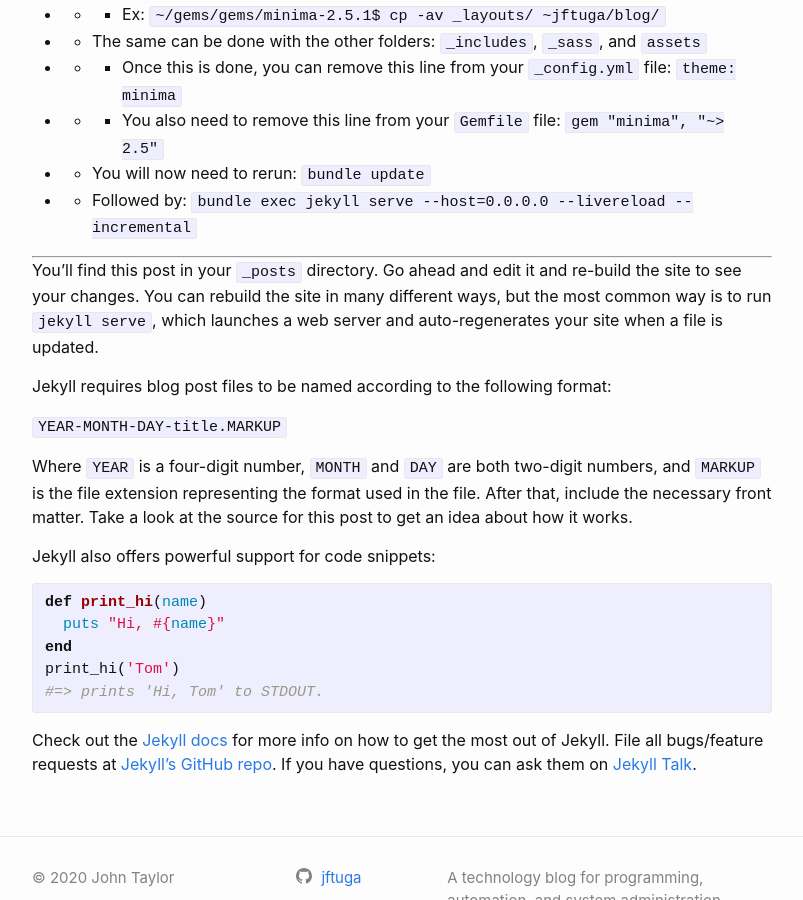
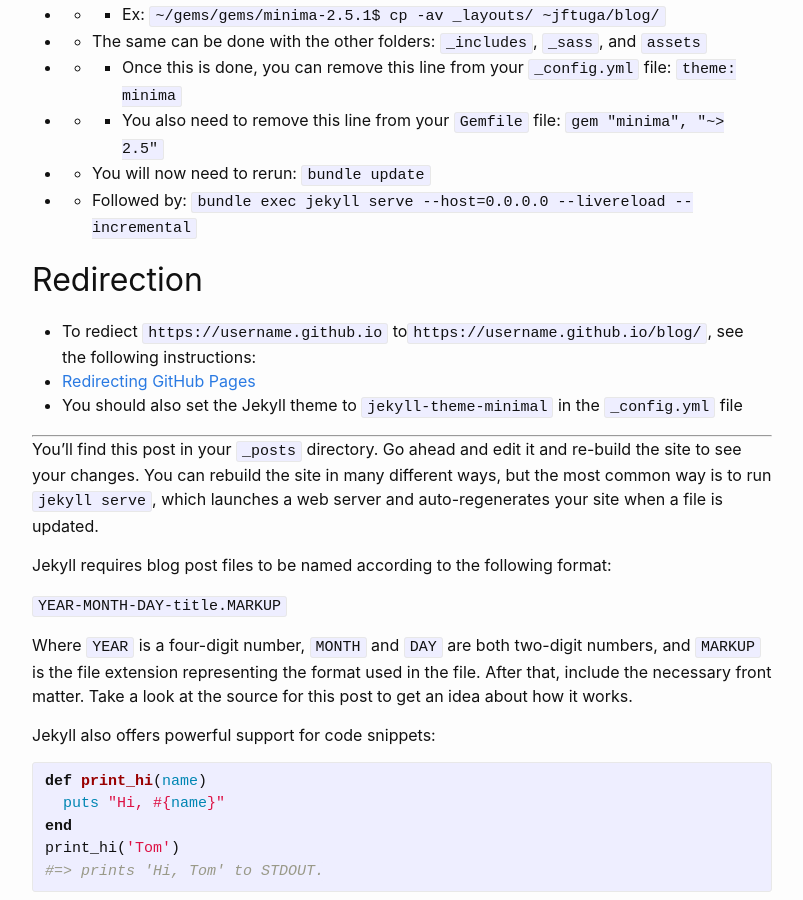
Before and after one commit to jftuga/blog, a Jekyll site: the page built from _posts/2020-10-02-jekyll-install-notes.md, in a window 1280 px wide and 900 px high, scrolled down 1252 px. Shown: the whole window, without its empty margins (238-1041 px from the left). Built offline with Jekyll 4.4.1, drawn with Linux system fonts in a browser that asks for light colours.

Commit message:
Added Redirection section

```diff
--- a/_posts/2020-10-02-jekyll-install-notes.md
+++ b/_posts/2020-10-02-jekyll-install-notes.md
@@ -47,6 +47,11 @@ categories: jekyll
 * * You will now need to rerun: `bundle update`
 * * Followed by: `bundle exec jekyll serve --host=0.0.0.0 --livereload --incremental`
 
+## Redirection
+* To rediect `https://username.github.io` to`https://username.github.io/blog/`, see the following instructions:
+* [Redirecting GitHub Pages](https://gist.github.com/domenic/1f286d415559b56d725bee51a62c24a7)
+* You should also set the Jekyll theme to `jekyll-theme-minimal` in the `_config.yml` file
+
 ___
 
 You’ll find this post in your `_posts` directory. Go ahead and edit it and re-build the site to see your changes. You can rebuild the site in many different ways, but the most common way is to run `jekyll serve`, which launches a web server and auto-regenerates your site when a file is updated.
```
